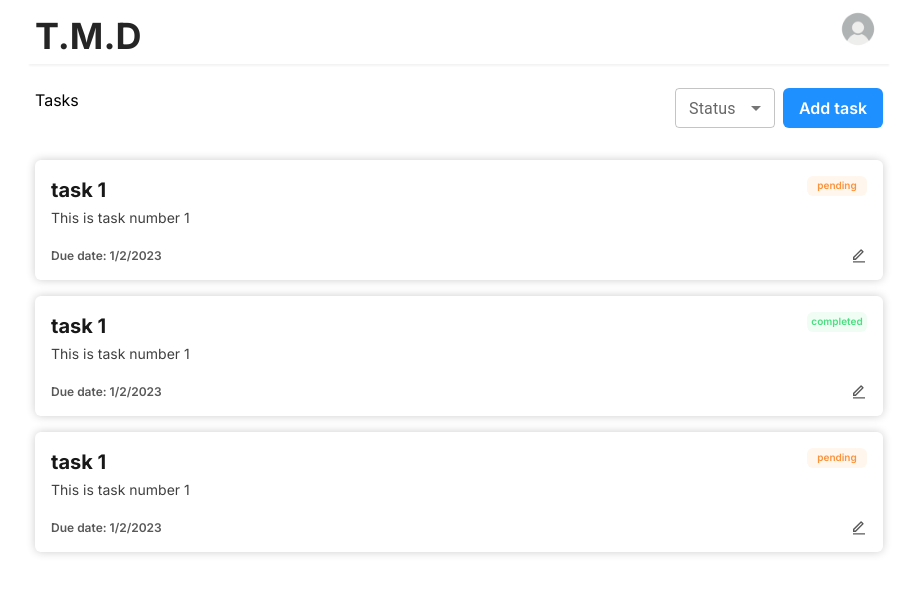
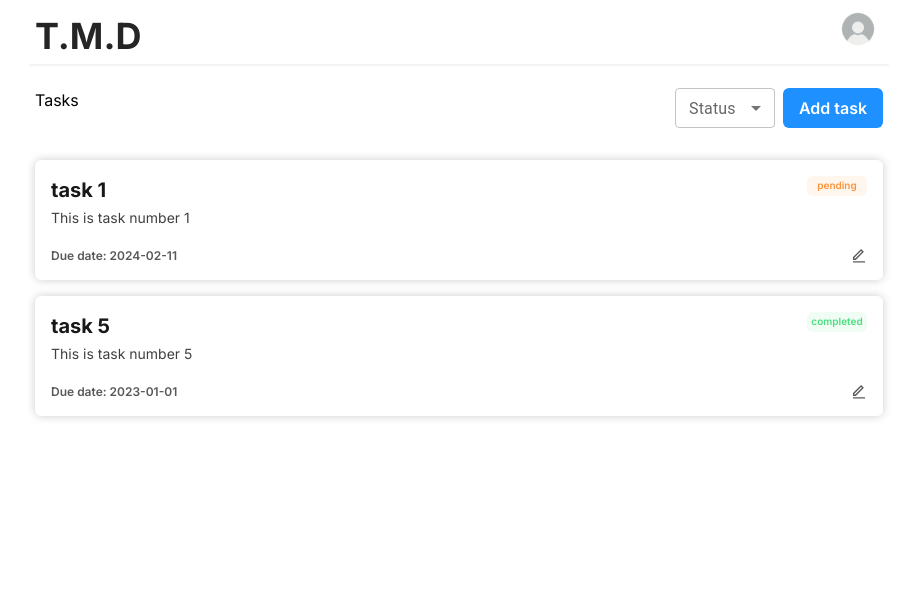
Before and after one commit to NashibJr/task-management-dashboard, a Next.js app: page /homepage in a window 1280 px wide. Shown: the top 594 px of the page, without its empty margins (181-1098 px from the left). Built offline with nearby package versions, Linux system fonts and the light colour scheme.

Commit message:
Added the functionality of status

```diff
--- a/app/globals.css
+++ b/app/globals.css
@@ -57,3 +57,6 @@ body {
 .nav-container {
   box-shadow: 0 4px 2px -2px rgba(0, 0, 0, 0.05);
 }
+.hide-scrollbar::-webkit-scrollbar {
+  display: none;
+}
--- a/app/homepage/page.js
+++ b/app/homepage/page.js
@@ -8,12 +8,20 @@ import CreateModal from "@/modals/CreateModal";
 import EditModal from "@/modals/EditModal";
 import SelectComponent from "@/components/SelectComponent";
 import MenuItem from "@mui/material/MenuItem";
-import { tasks } from "@/components/dummy";
+import { useSelector, useDispatch } from "react-redux";
+import { updateStatus } from "@/redux/tasks/taskSlice";
 
 const Homepage = () => {
   const [open, setOpen] = React.useState(false);
   const [openEdit, setOpenEdit] = React.useState(false);
   const [status, setStatus] = React.useState("");
+  const tasks = useSelector((state) => state.tasks);
+  const [taskId, setTaskId] = React.useState("");
+  const dispatch = useDispatch();
+
+  React.useEffect(() => {
+    dispatch(updateStatus());
+  }, [tasks]);
 
   return (
     <div className="homepage-content">
@@ -38,19 +46,26 @@ const Homepage = () => {
             />
           </span>
         </div>
-        {tasks.map((task, index) => (
+        {tasks.map((task) => (
           <Task
-            openEditModal={() => setOpenEdit(true)}
-            key={index}
+            openEditModal={() => {
+              setOpenEdit(true);
+              setTaskId(task.id);
+            }}
+            key={task.id}
             description={task.description}
-            dueDate={task.dueDate}
+            dueDate={task.date}
             status={task.status}
             title={task.title}
           />
         ))}
       </div>
       <CreateModal open={open} handleClose={() => setOpen(false)} />
-      <EditModal open={openEdit} handleClose={() => setOpenEdit(false)} />
+      <EditModal
+        open={openEdit}
+        handleClose={() => setOpenEdit(false)}
+        id={taskId}
+      />
     </div>
   );
 };
--- a/app/layout.js
+++ b/app/layout.js
@@ -1,5 +1,6 @@
 import { Inter } from "next/font/google";
 import "./globals.css";
+import MyProvider from "@/redux/provider";
 
 const inter = Inter({ subsets: ["latin"] });
 
@@ -11,7 +12,9 @@ export const metadata = {
 export default function RootLayout({ children }) {
   return (
     <html lang="en">
-      <body className={inter.className}>{children}</body>
+      <body className={inter.className}>
+        <MyProvider>{children}</MyProvider>
+      </body>
     </html>
   );
 }
--- a/modals/CreateModal.js
+++ b/modals/CreateModal.js
@@ -3,6 +3,8 @@
 import React from "react";
 import Modal from "./Modal";
 import Input from "@/components/Input";
+import { useDispatch } from "react-redux";
+import { createTask } from "@/redux/tasks/taskSlice";
 
 const CreateModal = ({ open, handleClose }) => {
   const [task, setTask] = React.useState({
@@ -10,12 +12,18 @@ const CreateModal = ({ open, handleClose }) => {
     description: "",
     date: "",
   });
+  const dispatch = useDispatch();
 
   const handleChange = (event) => {
     const { name, value } = event.target;
     setTask((prevState) => ({ ...prevState, [name]: value }));
   };
-  const onConfirm = () => console.log(task, ">>>>>");
+  const onConfirm = () => {
+    const { title, description, date } = task;
+    dispatch(createTask({ title, description, date }));
+    setTask({ title: "", description: "", date: "" });
+    handleClose();
+  };
 
   return (
     <Modal
--- a/modals/EditModal.js
+++ b/modals/EditModal.js
@@ -3,19 +3,36 @@
 import React from "react";
 import Modal from "./Modal";
 import Input from "@/components/Input";
+import { useSelector, useDispatch } from "react-redux";
+import { editTask } from "@/redux/tasks/taskSlice";
 
-const EditModal = ({ open, handleClose }) => {
+const EditModal = ({ open, handleClose, id }) => {
+  const tasks = useSelector((state) => state.tasks);
+  const task_ = tasks.find((task) => task.id === id);
   const [task, setTask] = React.useState({
     title: "",
     description: "",
     date: "",
   });
+  const dispatch = useDispatch();
 
   const handleChange = (event) => {
     const { name, value } = event.target;
     setTask((prevState) => ({ ...prevState, [name]: value }));
   };
-  const onConfirm = () => console.log(task, ">>>>>");
+  const onConfirm = () => {
+    const { title, description, date } = task;
+    dispatch(editTask({ id, title, description, date }));
+    handleClose();
+  };
+
+  React.useEffect(() => {
+    setTask({
+      title: task_?.title,
+      description: task_?.description,
+      date: task_?.date,
+    });
+  }, [id]);
 
   return (
     <Modal
@@ -28,20 +45,20 @@ const EditModal = ({ open, handleClose }) => {
         <Input
           type="text"
           name="title"
-          value={task.title}
+          value={task.title ?? ""}
           placeholder="Title"
           onChange={handleChange}
         />
         <Input
           type="date"
           name="date"
-          value={task.date}
+          value={task.date ?? ""}
           placeholder="Due"
           onChange={handleChange}
         />
         <textarea
           name="description"
-          value={task.description}
+          value={task.description ?? ""}
           onChange={handleChange}
           className="border border-[#f3f3f3] rounded-md mt-3 outline-none p-3 w-full"
           placeholder="Content"
--- a/package.json
+++ b/package.json
@@ -12,10 +12,13 @@
     "@emotion/react": "^11.11.3",
     "@emotion/styled": "^11.11.0",
     "@mui/material": "^5.15.7",
+    "@reduxjs/toolkit": "^2.1.0",
+    "moment": "^2.30.1",
     "next": "14.1.0",
     "react": "^18",
     "react-dom": "^18",
-    "react-icons": "^5.0.1"
+    "react-icons": "^5.0.1",
+    "react-redux": "^9.1.0"
   },
   "devDependencies": {
     "autoprefixer": "^10.0.1",
--- /dev/null
+++ b/redux/app/store.js
@@ -0,0 +1,8 @@
+import { configureStore } from "@reduxjs/toolkit";
+import taskSlice from "../tasks/taskSlice";
+
+const store = configureStore({
+  reducer: taskSlice.reducer,
+});
+
+export default store;
--- /dev/null
+++ b/redux/provider.js
@@ -0,0 +1,10 @@
+"use client";
+
+import { Provider } from "react-redux";
+import store from "./app/store";
+
+const MyProvider = ({ children }) => {
+  return <Provider store={store}>{children}</Provider>;
+};
+
+export default MyProvider;
--- /dev/null
+++ b/redux/tasks/taskSlice.js
@@ -0,0 +1,73 @@
+import { createSlice } from "@reduxjs/toolkit";
+import moment from "moment";
+
+const initialState = {
+  tasks: [
+    {
+      id: Math.round(Math.random() * 1000000),
+      title: "task 1",
+      description: "This is task number 1",
+      date: "2024-02-11",
+      status: "",
+    },
+    {
+      id: Math.round(Math.random() * 1000000),
+      title: "task 5",
+      description: "This is task number 5",
+      date: "2023-01-01",
+      status: "",
+    },
+  ],
+};
+
+const taskSlice = createSlice({
+  name: "tasks",
+  initialState: initialState,
+  reducers: {
+    createTask: (state, action) => {
+      const { title, description, date } = action.payload;
+      const newTask = {
+        id: Math.round(Math.random() * 1000000),
+        title,
+        description,
+        date,
+        status: "",
+      };
+
+      state.tasks.push(newTask);
+    },
+
+    editTask: (state, actions) => {
+      const { id, title, description, date } = actions.payload;
+      const existingTask = state.tasks.find((task) => task.id === id);
+      if (!existingTask) {
+        return state.tasks;
+      }
+      existingTask.title = title;
+      existingTask.description = description;
+      existingTask.date = date;
+    },
+
+    updateStatus: (state, actions) => {
+      const date_ = new Date();
+      const dateObject = {
+        year: date_.getFullYear(),
+        month: date_.getMonth() + 1,
+        day: date_.getDate(),
+      };
+      state.tasks.map(
+        (task) =>
+          (task.status = !moment(
+            `${dateObject.year}-${dateObject.month}-${dateObject.day}`,
+            "YYYY-MM-DD"
+          ).isAfter(task.date)
+            ? "pending"
+            : "completed")
+      );
+    },
+  },
+});
+
+export const { createTask, editTask, updateStatus } = taskSlice.actions;
+
+export default taskSlice;
```
Also changed, not shown: 1 other file (tests, documents, lock files or other folders).
